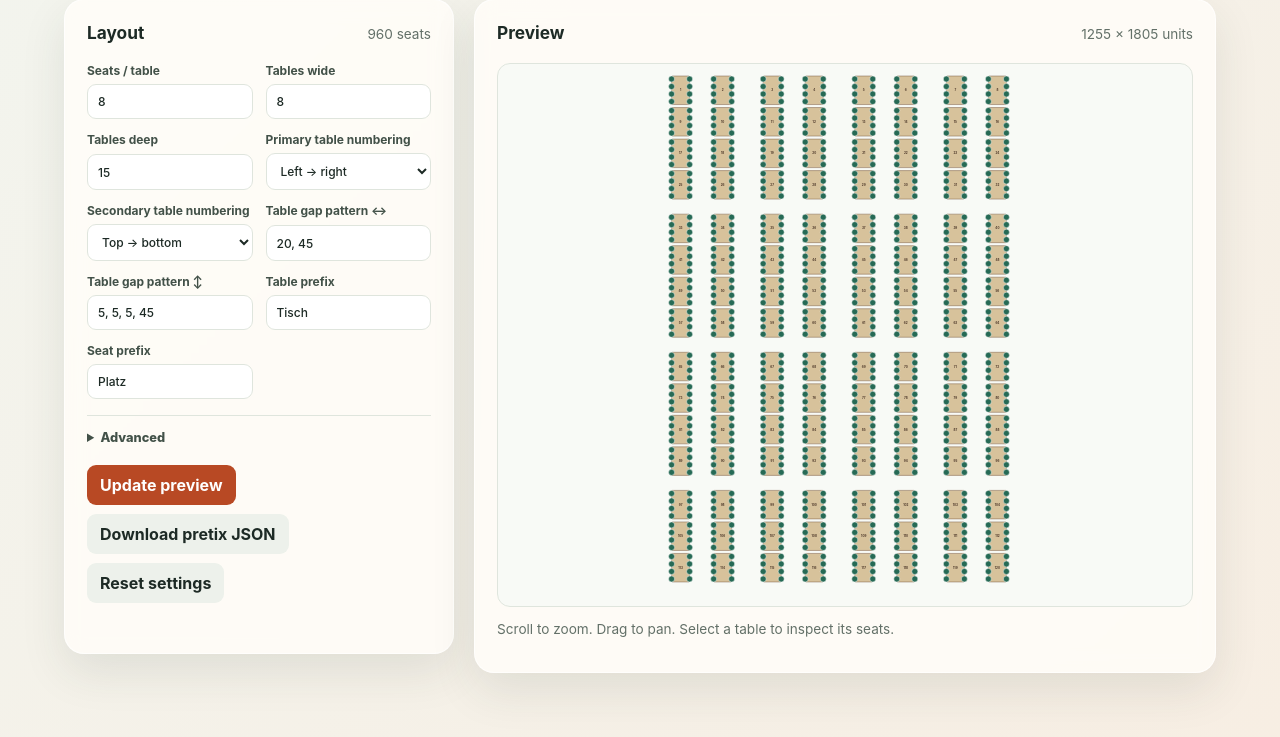
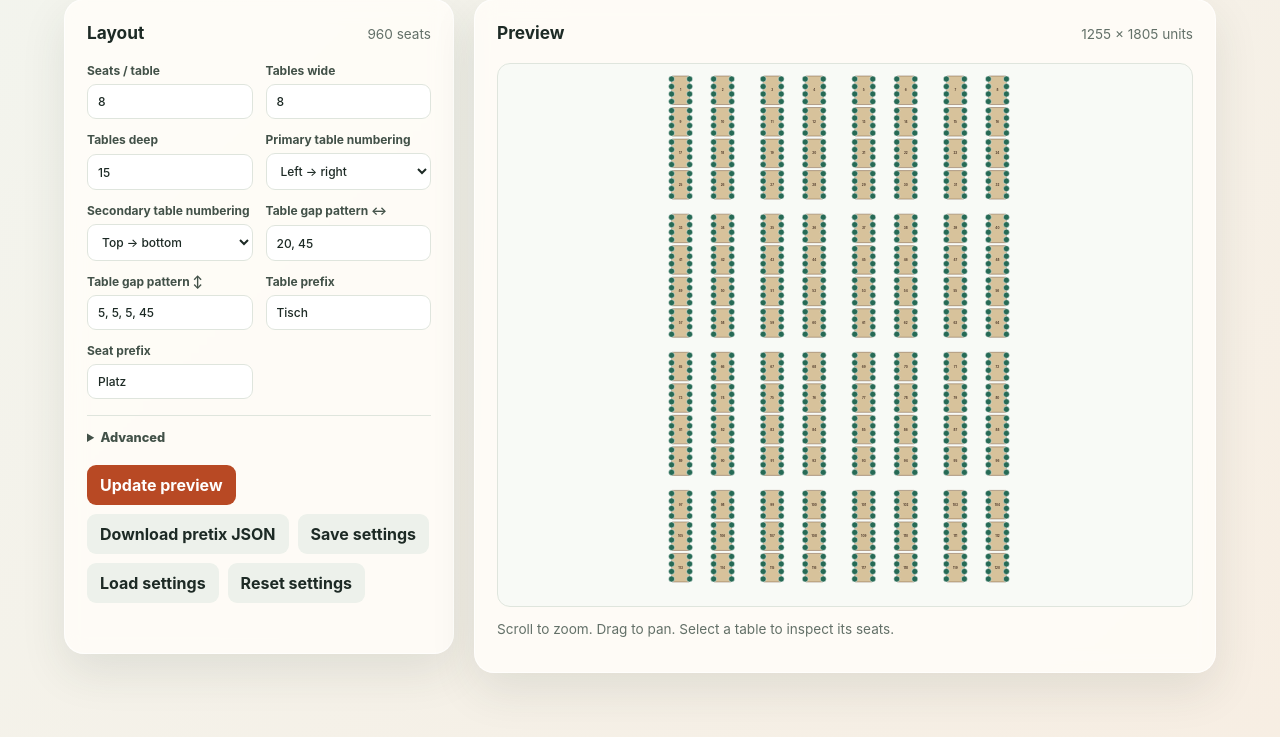
Before and after one commit to michaelkrebs94/pretix-seating-beer-benches, a FastAPI app: page / in a window 1280 px wide. Shown: the part 329-1066 px from the top of the page. Run offline with FastAPI, Linux system fonts and the light colour scheme.

Commit message:
Add settings JSON import and export

```diff
--- a/app/static/app.js
+++ b/app/static/app.js
@@ -31,15 +31,34 @@ function updateNumberingOptions() {
 }
 
 function saveSettings() {
-  try { localStorage.setItem(storageKey, JSON.stringify(Object.fromEntries(new FormData(form)))); } catch (_) { /* Storage can be unavailable in private contexts. */ }
+  try { localStorage.setItem(storageKey, JSON.stringify(settingsFromForm())); } catch (_) { /* Storage can be unavailable in private contexts. */ }
+}
+
+function settingsFromForm() { return Object.fromEntries(new FormData(form)); }
+
+function applySettings(settings) {
+  if (!settings || typeof settings !== 'object' || Array.isArray(settings)) throw new Error('The settings file is invalid.');
+  for (const [name, value] of Object.entries(settings)) {
+    const field = form.elements[name];
+    if (!field || !['string', 'number'].includes(typeof value)) continue;
+    if (field.tagName === 'SELECT' && ![...field.options].some(option => option.value === String(value))) continue;
+    field.value = String(value);
+  }
+  updateNumberingOptions();
+  saveSettings();
+  updateAdvancedResets();
 }
 
 function restoreSettings() {
-  try {
-    const settings = JSON.parse(localStorage.getItem(storageKey));
-    if (!settings || typeof settings !== 'object') return;
-    for (const [name, value] of Object.entries(settings)) if (form.elements[name] && typeof value === 'string') form.elements[name].value = value;
-  } catch (_) { /* Ignore invalid or unavailable saved settings. */ }
+  try { applySettings(JSON.parse(localStorage.getItem(storageKey))); } catch (_) { /* Ignore invalid or unavailable saved settings. */ }
+}
+
+function downloadFile(content, filename) {
+  const link = document.createElement('a');
+  link.href = URL.createObjectURL(new Blob([JSON.stringify(content, null, 2)], { type:'application/json' }));
+  link.download = filename;
+  link.click();
+  URL.revokeObjectURL(link.href);
 }
 
 function updateAdvancedResets() {
@@ -118,8 +137,28 @@ document.querySelector('#reset').addEventListener('click', () => {
   updateAdvancedResets();
   scheduleGenerate();
 });
+document.querySelector('#save-settings').addEventListener('click', () => {
+  let settings = settingsFromForm();
+  try { settings = JSON.parse(localStorage.getItem(storageKey)) || settings; } catch (_) { /* Export the live form if storage is unavailable. */ }
+  downloadFile({ format: 'beer-benches-seating-settings', version: 1, settings }, 'beer-benches-settings.json');
+});
+const settingsFile = document.querySelector('#settings-file');
+document.querySelector('#load-settings').addEventListener('click', () => settingsFile.click());
+settingsFile.addEventListener('change', async () => {
+  const [file] = settingsFile.files;
+  if (!file) return;
+  try {
+    const imported = JSON.parse(await file.text());
+    applySettings(imported.settings || imported);
+    scheduleGenerate();
+  } catch (err) {
+    error.textContent = err.message || 'The settings file could not be loaded.';
+  } finally {
+    settingsFile.value = '';
+  }
+});
 document.querySelector('#download').addEventListener('click', async () => {
-  try { if (!plan) await generate(); const link = document.createElement('a'); link.href = URL.createObjectURL(new Blob([JSON.stringify(plan, null, 2)], { type:'application/json' })); link.download = 'beer-benches-seating.json'; link.click(); URL.revokeObjectURL(link.href); } catch (err) { error.textContent = err.message; }
+  try { if (!plan) await generate(); downloadFile(plan, 'beer-benches-seating.json'); } catch (err) { error.textContent = err.message; }
 });
 restoreSettings();
 updateNumberingOptions();
--- a/app/templates/index.html
+++ b/app/templates/index.html
@@ -54,7 +54,10 @@
         <div class="actions">
           <button type="submit">Update preview</button>
           <button id="download" type="button" class="secondary">Download pretix JSON</button>
+          <button id="save-settings" type="button" class="secondary">Save settings</button>
+          <button id="load-settings" type="button" class="secondary">Load settings</button>
           <button id="reset" type="button" class="secondary">Reset settings</button>
+          <input id="settings-file" type="file" accept="application/json,.json" hidden>
         </div>
         <p id="error" role="alert"></p>
       </form>
```
